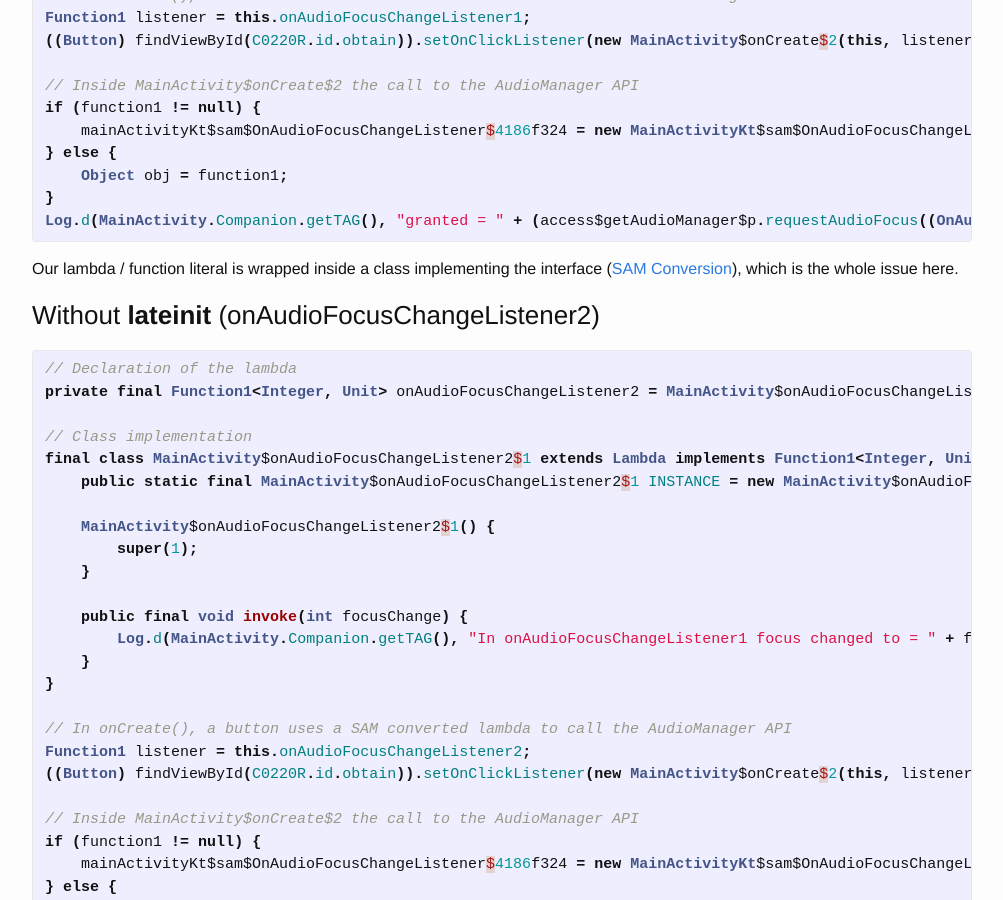
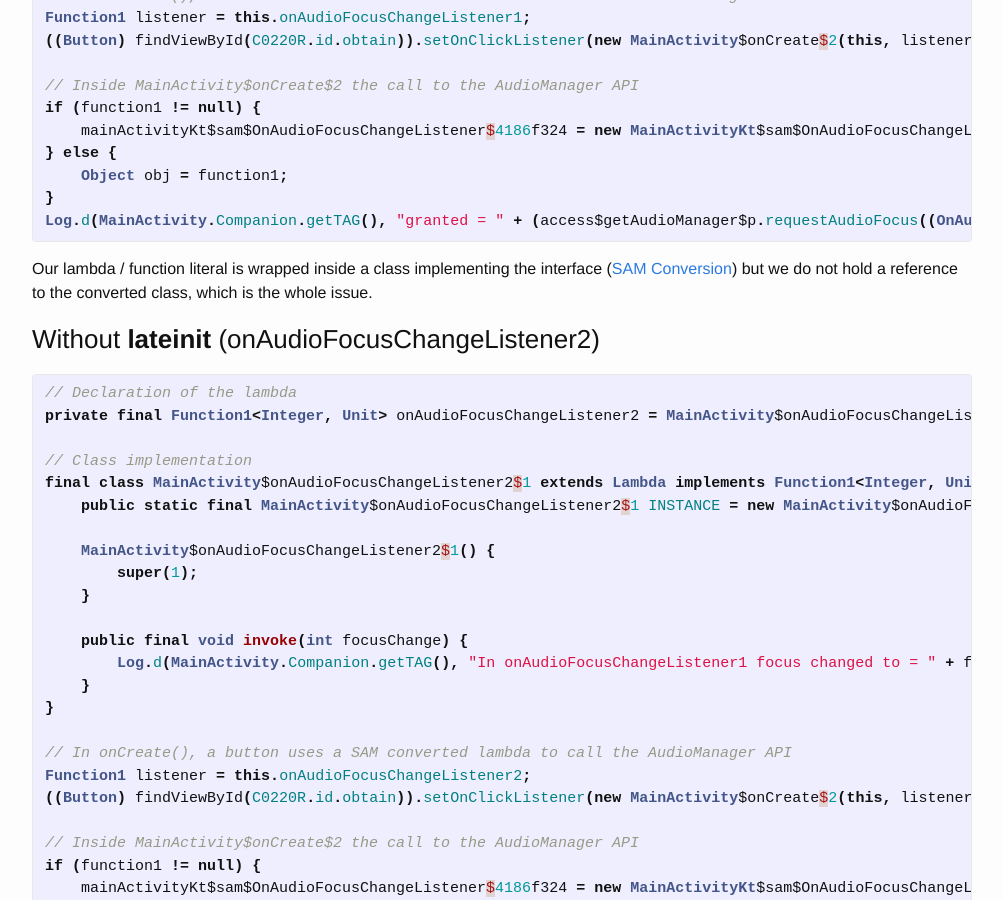
Before and after one commit to galex/galex.github.io, a Jekyll site: the page built from _posts/2017-11-07-Dont_Use_lambdas_as_listeners_in_Kotlin_Update.md, in a window 1280 px wide and 900 px high, scrolled down 1536 px. Shown: the whole window, without its empty margins (138-1141 px from the left). Built offline with Jekyll 4.4.1, drawn with Linux system fonts in a browser that asks for light colours; comment, search, counter and statistics services are not loaded.

Commit message:
fix a sentence in the last blogpost

```diff
--- a/_posts/2017-11-07-Dont_Use_lambdas_as_listeners_in_Kotlin_Update.md
+++ b/_posts/2017-11-07-Dont_Use_lambdas_as_listeners_in_Kotlin_Update.md
@@ -78,7 +78,7 @@ if (function1 != null) {
 Log.d(MainActivity.Companion.getTAG(), "granted = " + (access$getAudioManager$p.requestAudioFocus((OnAudioFocusChangeListener) mainActivityKt$sam$OnAudioFocusChangeListener$4186f324, 3, 1) == 1));
 {% endhighlight %}
 
-Our lambda / function literal is wrapped inside a class implementing the interface ([SAM Conversion](https://kotlinlang.org/docs/reference/java-interop.html#sam-conversions)), which is the whole issue here.
+Our lambda / function literal is wrapped inside a class implementing the interface ([SAM Conversion](https://kotlinlang.org/docs/reference/java-interop.html#sam-conversions)) but we do not hold a reference to the converted class, which is the whole issue.
 
 ### Without **lateinit** (onAudioFocusChangeListener2)
 
```
